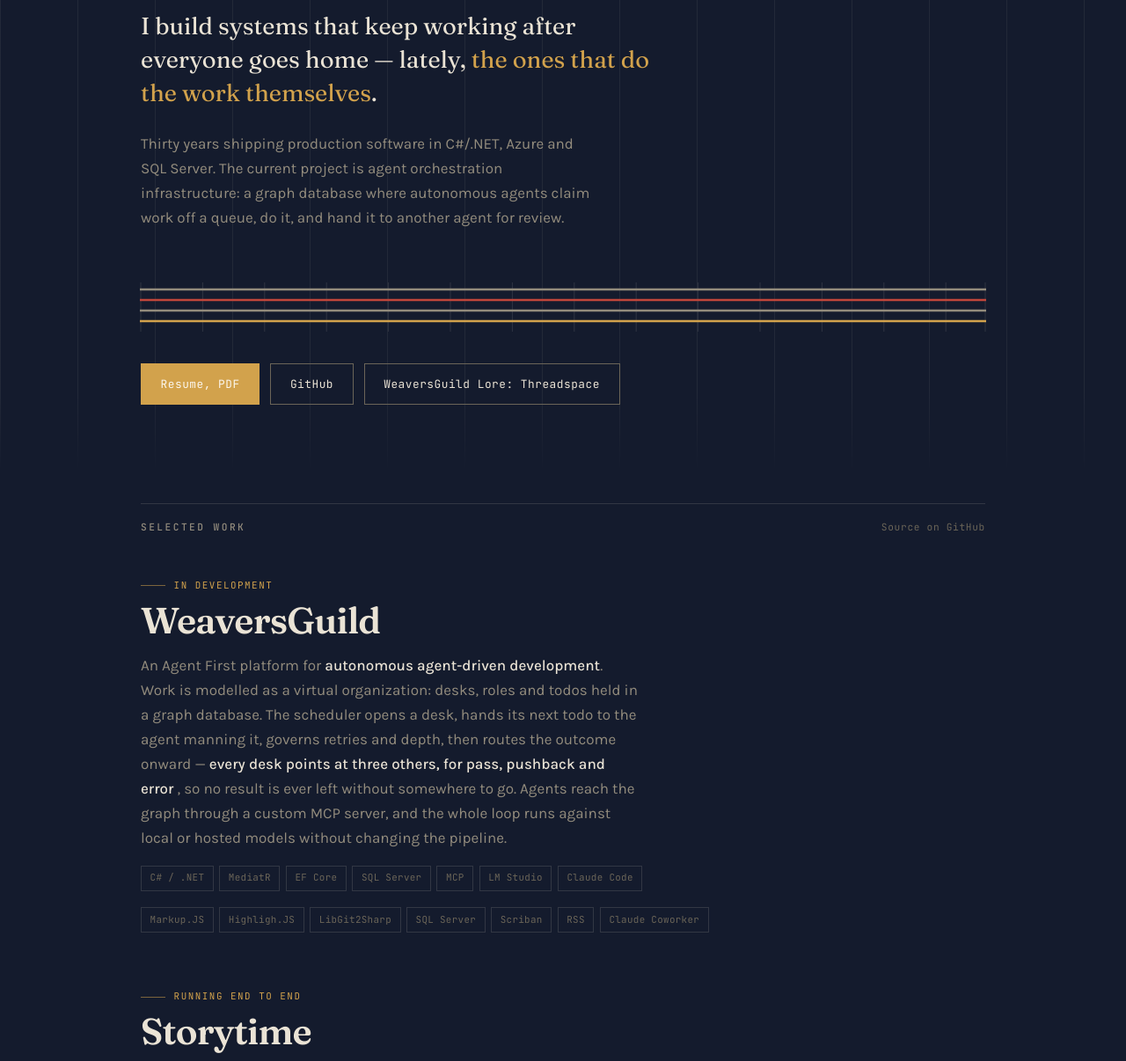
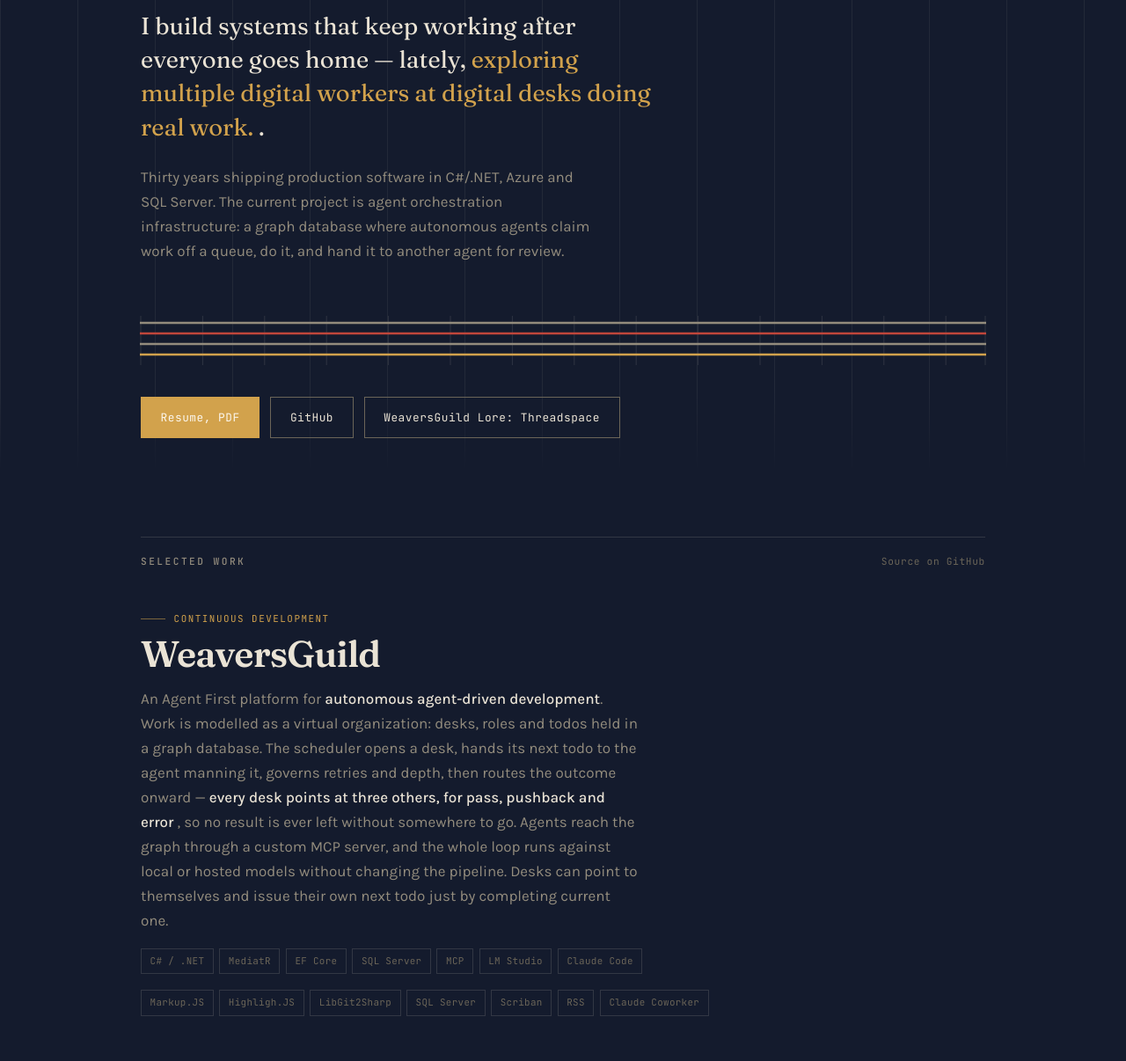
Before and after one commit to mmeents/mmeents.github.io, a website: page default.html in a window 1280 px wide. Shown: the part 260-1466 px from the top of the page at 88% size. Drawn offline with Linux system fonts and the light colour scheme.

Commit message:
Minor updates

```diff
--- a/default.html
+++ b/default.html
@@ -471,7 +471,7 @@
 
             <p class="standfirst">
                 I build systems that keep working after everyone goes home &mdash;
-                lately, <em>the ones that do the work themselves</em>.
+                lately, <em>exploring multiple digital workers at digital desks doing real work. </em>.
             </p>
 
             <p class="bio">
@@ -527,7 +527,7 @@
                 <div class="work">
 
                     <article class="entry rise">
-                        <p class="entry__status">In development</p>
+                        <p class="entry__status">continuous development</p>
                         <h3 class="entry__name">
                             <a href="https://github.com/mmeents/WeaversGuild" target="_blank" rel="noopener">WeaversGuild</a>
                         </h3>
@@ -540,7 +540,7 @@
                                 others, for pass, pushback and error
                             </strong>, so no result is ever left without
                             somewhere to go. Agents reach the graph through a custom MCP server, and the whole
-                            loop runs against local or hosted models without changing the pipeline.
+                            loop runs against local or hosted models without changing the pipeline. Desks can point to themselves and issue their own next todo just by completing current one.
                         </p>
 
                         <ul class="tags">
@@ -564,7 +564,7 @@
                     </article>
 
                     <article class="entry rise">
-                        <p class="entry__status">Running end to end</p>
+                        <p class="entry__status">End of life. working Proof of Concept, the first digital org.</p>
                         <h3 class="entry__name">
                             <a href="https://github.com/mmeents/Storytime" target="_blank" rel="noopener">Storytime</a>
                         </h3>
```
